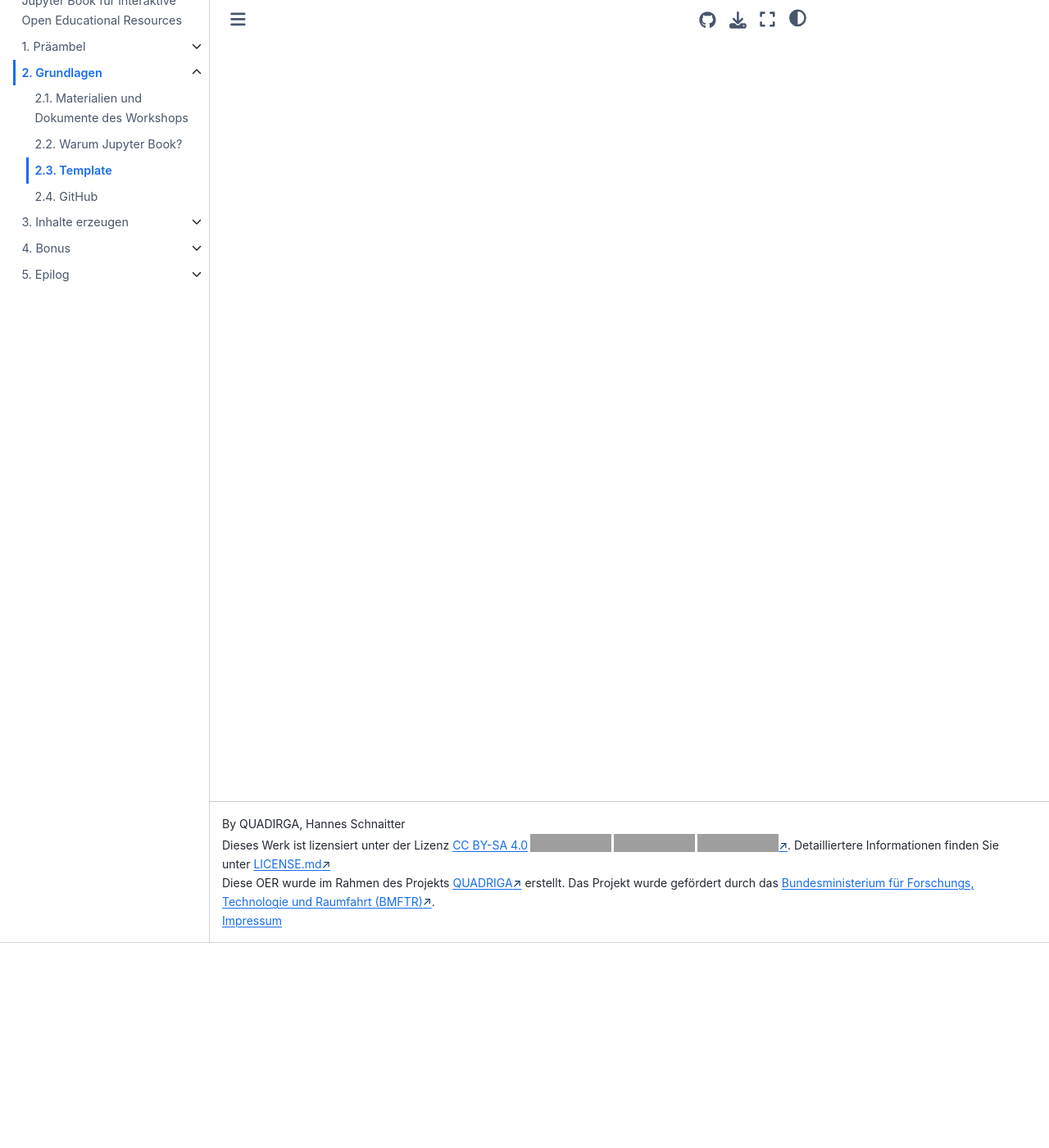
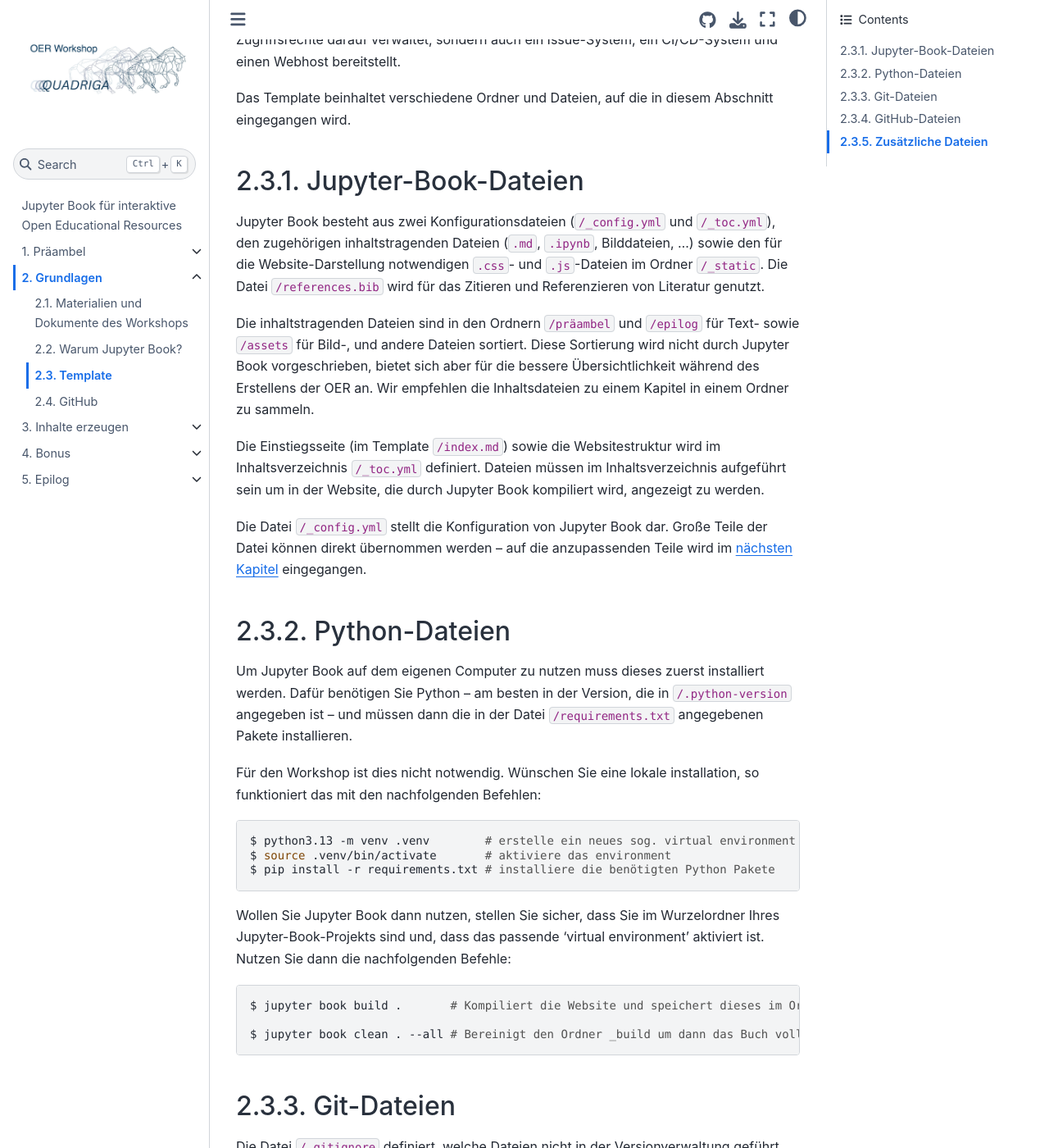
Before and after one commit to quadriga-dk/OER-Workshop, a Jupyter Book: the page built from grundlagen/template.md, in a window 1280 px wide and 1400 px high, scrolled down 250 px. Shown: the whole window at 82% size. Built offline with Jupyter Book 1.0.4 settings and Sphinx 7.4.7 and the Sphinx Book theme 1.1.4, drawn with Linux system fonts in a browser that asks for light colours; pages that are not in the unit, such as notebooks, are missing from menus; some of the changed text lies outside the part shown; grey boxes are pictures that could not be loaded.

Commit message:
feat: add first draft of template description

````diff
--- a/grundlagen/template.md
+++ b/grundlagen/template.md
@@ -1 +1,50 @@
 # Template
+
+Für die Nutzung im Workshop wurde ein <a href="https://quadriga-dk.github.io/OER-Workshop-Template" target="_blank" class="external-link">Template</a> (<a href="https://github.com/quadriga-dk/OER-Workshop-Template" target="_blank" class="external-link">GitHub</a>) entwickelt, das für den Start mit Jupyter Book genutzt werden kann. Dieses basiert auf dem <a href="https://quadriga-dk.github.io/Book_Template" target="_blank" class="external-link">QUADRIGA-Template</a> (<a href="https://github.com/quadriga-dk/Book_Template" target="_blank" class="external-link">GitHub</a>), wobei viele QUADRIGA-Spezifika entfernt wurden.
+
+Für die Versionsverwaltung und gemeinsame Arbeit an den Inhalten nutzen wir Git und sowie die sog. Git Forge GitHub, welche nicht nur das Git-Repositorium speichert und die Zugriffsrechte darauf verwaltet, sondern auch ein Issue-System, ein CI/CD-System und einen Webhost bereitstellt.
+
+Das Template beinhaltet verschiedene Ordner und Dateien, auf die in diesem Abschnitt eingegangen wird.
+
+## Jupyter-Book-Dateien
+Jupyter Book besteht aus zwei Konfigurationsdateien (`/_config.yml` und `/_toc.yml`), den zugehörigen inhaltstragenden Dateien (`.md`, `.ipynb`, Bilddateien, …) sowie den für die Website-Darstellung notwendigen `.css`- und `.js`-Dateien im Ordner `/_static`. Die Datei `/references.bib` wird für das Zitieren und Referenzieren von Literatur genutzt.
+
+Die inhaltstragenden Dateien sind in den Ordnern `/präambel` und `/epilog` für Text- sowie `/assets` für Bild-, und andere Dateien sortiert. Diese Sortierung wird nicht durch Jupyter Book vorgeschrieben, bietet sich aber für die bessere Übersichtlichkeit während des Erstellens der OER an. Wir empfehlen die Inhaltsdateien zu einem Kapitel in einem Ordner zu sammeln.
+
+Die Einstiegsseite (im Template `/index.md`) sowie die Websitestruktur wird im Inhaltsverzeichnis `/_toc.yml` definiert. Dateien müssen im Inhaltsverzeichnis aufgeführt sein um in der Website, die durch Jupyter Book kompiliert wird, angezeigt zu werden.
+
+Die Datei `/_config.yml` stellt die Konfiguration von Jupyter Book dar. Große Teile der Datei können direkt übernommen werden – auf die anzupassenden Teile wird im [nächsten Kapitel](/inhalte/setup.md) eingegangen.
+
+## Python-Dateien
+Um Jupyter Book auf dem eigenen Computer zu nutzen muss dieses zuerst installiert werden. Dafür benötigen Sie Python – am besten in der Version, die in `/.python-version` angegeben ist – und müssen dann die in der Datei `/requirements.txt` angegebenen Pakete installieren.
+
+Für den Workshop ist dies nicht notwendig. Wünschen Sie eine lokale installation, so funktioniert das mit den nachfolgenden Befehlen:
+
+```bash
+$ python3.13 -m venv .venv        # erstelle ein neues sog. virtual environment
+$ source .venv/bin/activate       # aktiviere das environment
+$ pip install -r requirements.txt # installiere die benötigten Python Pakete
+```
+Wollen Sie Jupyter Book dann nutzen, stellen Sie sicher, dass Sie im Wurzelordner Ihres Jupyter-Book-Projekts sind und, dass das passende 'virtual environment' aktiviert ist. Nutzen Sie dann die nachfolgenden Befehle:
+
+```bash
+$ jupyter book build .       # Kompiliert die Website und speichert dieses im Ordner /_build/html
+
+$ jupyter book clean . --all # Bereinigt den Ordner _build um dann das Buch vollständig neu bauen zu können
+```
+
+## Git-Dateien
+Die Datei `/.gitignore` definiert, welche Dateien nicht in der Versionverwaltung geführt und versioniert werden sollen. Dies betrifft insbesondere den Jupyter-Book-Ergebnis-Ordner `/_build` sowie verschiedene Cache-Dateien die durch die Ausführung von Python-Code enstehen. Die Datei muss im Workshop nicht verändert werden.
+
+Die gesamte Versionskontrolle findet im Ordner `/.git` statt, weshalb Inhalte dieses Ordners nie von Hand verändert werden sollten.
+
+## GitHub-Dateien
+Im Ordner `/.github` wird im Ordner `/.github/workflows` die sogenannte GitHub Action `deploy-book-python-only.yml` definiert. Diese führt beim Speichern von Änderungen auf GitHub (im sog. Branch `main`) verschiedene Befehle aus um das Jupyter Book zu kompilieren und das Ergebnis per GitHub Pages bereitzustellen. Die Inhalte der Datei müssen im Workshop nicht angepasst werden.
+
+Die Datei `README.md` beinhaltet eine kurze Beschreibung der Inhalte des Repositoriums und wird auf GitHub prominent angezeigt.
+
+## Zusätzliche Dateien
+
+In der Datei `LICENSE.md` werden Informationen zur Nutzungslizenzen festgehalten.
+
+Die Datei `CITATION.cff` definiert Metadaten für die Zitation des Git-Repositoriums. Sie wird von GitHub und von Zenodo genutzt um Zitierhinweise zu generieren.
````
